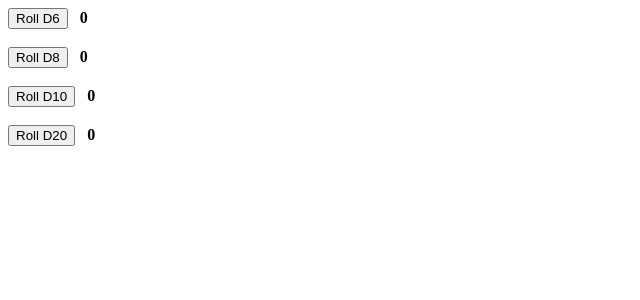
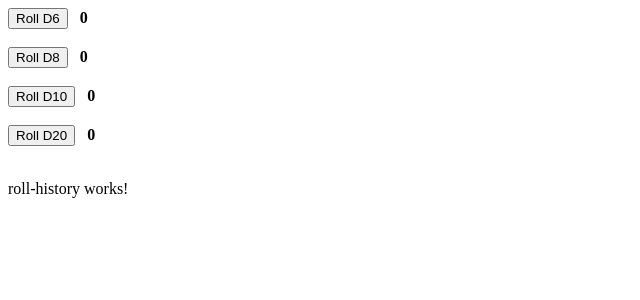
Before and after one commit to tpetts/dice-roller, an Angular app: page / in a window 1280 px wide. Shown: the top 300 px of the page, without its empty margins (0-640 px from the left). Built offline with nearby package versions, Linux system fonts and the light colour scheme.

Commit message:
injecting app-roll-history component
it's aliiiive!!

```diff
--- a/src/app/app.component.html
+++ b/src/app/app.component.html
@@ -21,3 +21,7 @@
   (die-rolled)="dieRolled($event)"
 >
 </app-die-roller>
+<br />
+<app-roll-history>
+
+</app-roll-history>
```
